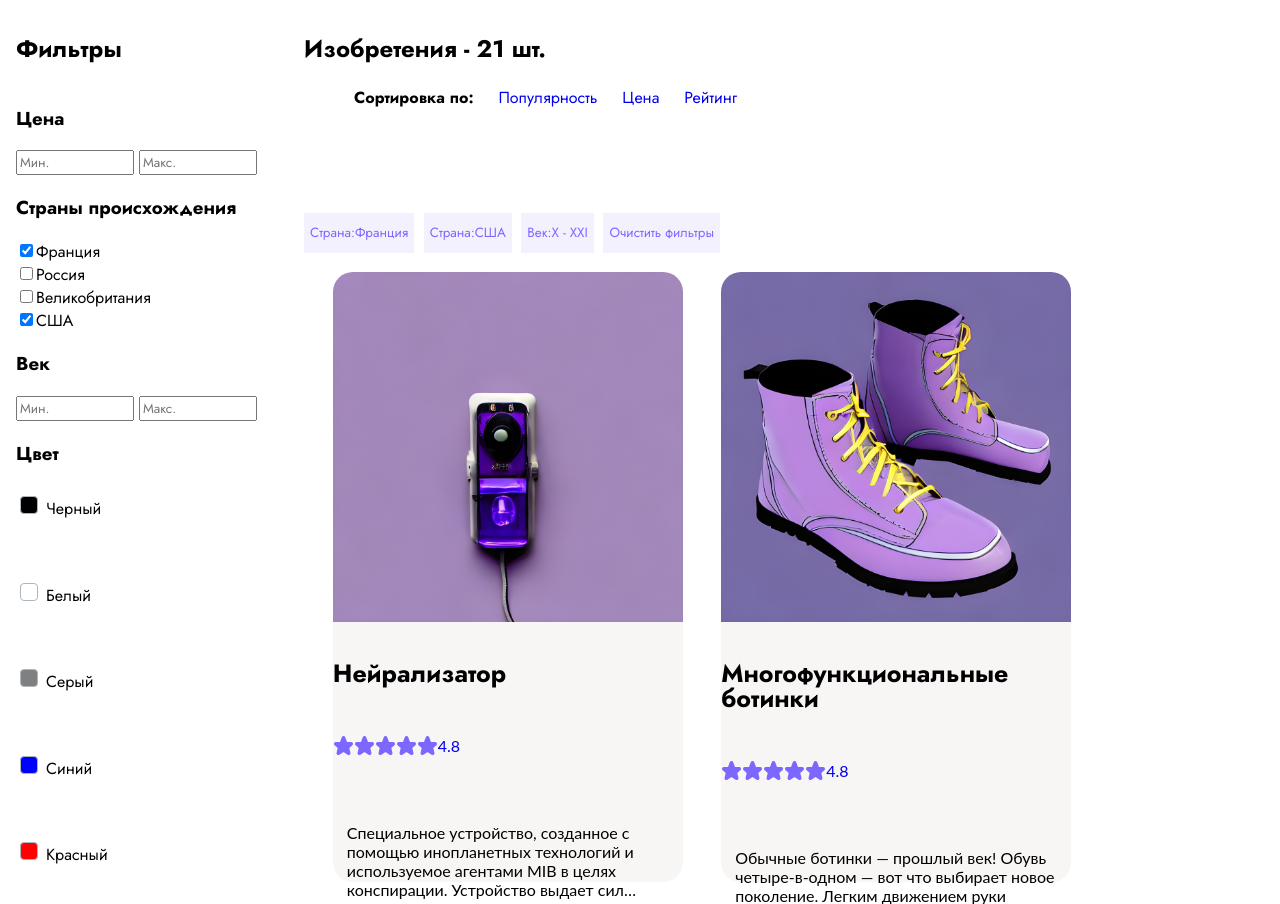
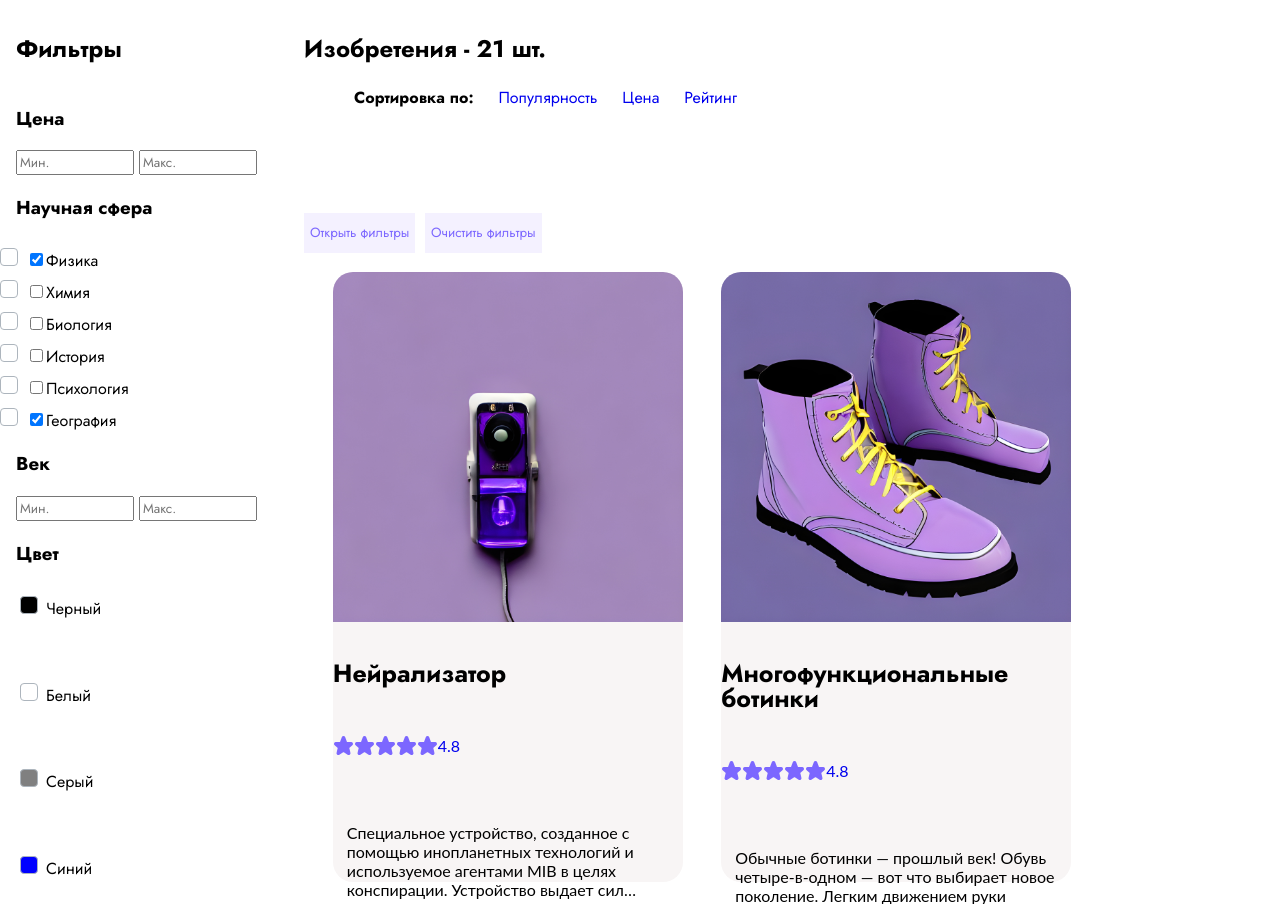
Before and after one commit to BeidinaDaria/Fiction-store, a Flask app: page /catalog in a window 1280 px wide. Shown: the part 2159-3063 px from the top of the page. Run offline with Flask 3, Linux system fonts and the light colour scheme; data comes from the database, SQL or seed files in the repository.

Commit message:
Update catalog.html

```diff
--- a/app/templates/catalog.html
+++ b/app/templates/catalog.html
@@ -5,7 +5,7 @@
     <meta charset="UTF-8">
     <meta http-equiv="X-UA-Compatible" content="IE=edge">
     <meta name="viewport" content="width=device-width, initial-scale=1.0">
-    <link rel="stylesheet" href="static/styles/style.css">
+    <link rel="stylesheet" href="../static/styles/style.css">
     <title>Каталог</title>
 </head>
 <body>
@@ -84,12 +84,14 @@
                 </div>
 
             </div>
-            <h3>Страны происхождения</h3>
+            <h3>Научная сфера</h3>
             <div>
-                <label id="france"><input type="checkbox" name="france" for="france" checked>Франция</label>
-                <label id="russia"><input type="checkbox" name="russia" for="russia">Россия</label>
-                <label id="britain"><input type="checkbox" name="britain" for="britain">Великобритания</label>
-                <label id="usa"><input type="checkbox" name="usa" for="usa" checked>США</label>
+                <label id="physics"><input type="checkbox" name="france" for="physics" checked>Физика</label>
+                <label id="chemistry"><input type="checkbox" name="russia" for="chemistry">Химия</label>
+                <label id="biology"><input type="checkbox" name="britain" for="biology">Биология</label>
+                <label id="history"><input type="checkbox" name="usa" for="history">История</label>
+                <label id="psycho"><input type="checkbox" name="usa" for="psycho">Психология</label>
+                <label id="geography"><input type="checkbox" name="usa" for="geography" checked>География</label>
             </div>
             <h3>Век</h3>
             <div class="wrapper">
@@ -139,9 +141,7 @@
             </div>
         </div>
         <div class="params">
-            <button><a>Страна:Франция</a></button>
-            <button><a>Страна:США</a></button>
-            <button>Век:X - XXI</button>
+            <button id="nav_filter" class="nav_adaptiv" onclick="adaptivFilter()">Открыть фильтры</button>
             <button><a></a>Очистить фильтры</a></button>
             <form action="handler.php">
         </div>
@@ -209,6 +209,12 @@
             navig.className = 'hide';
         else navig.className = 'show';
     };
+    function adaptivFilter() {
+        let navig = document.querySelector("form");
+        if (navig.className == "showFilter")
+            navig.className = 'hideFilter';
+        else navig.className = 'showFilter';
+    };
 </script>
 </body>
 </html>
```
